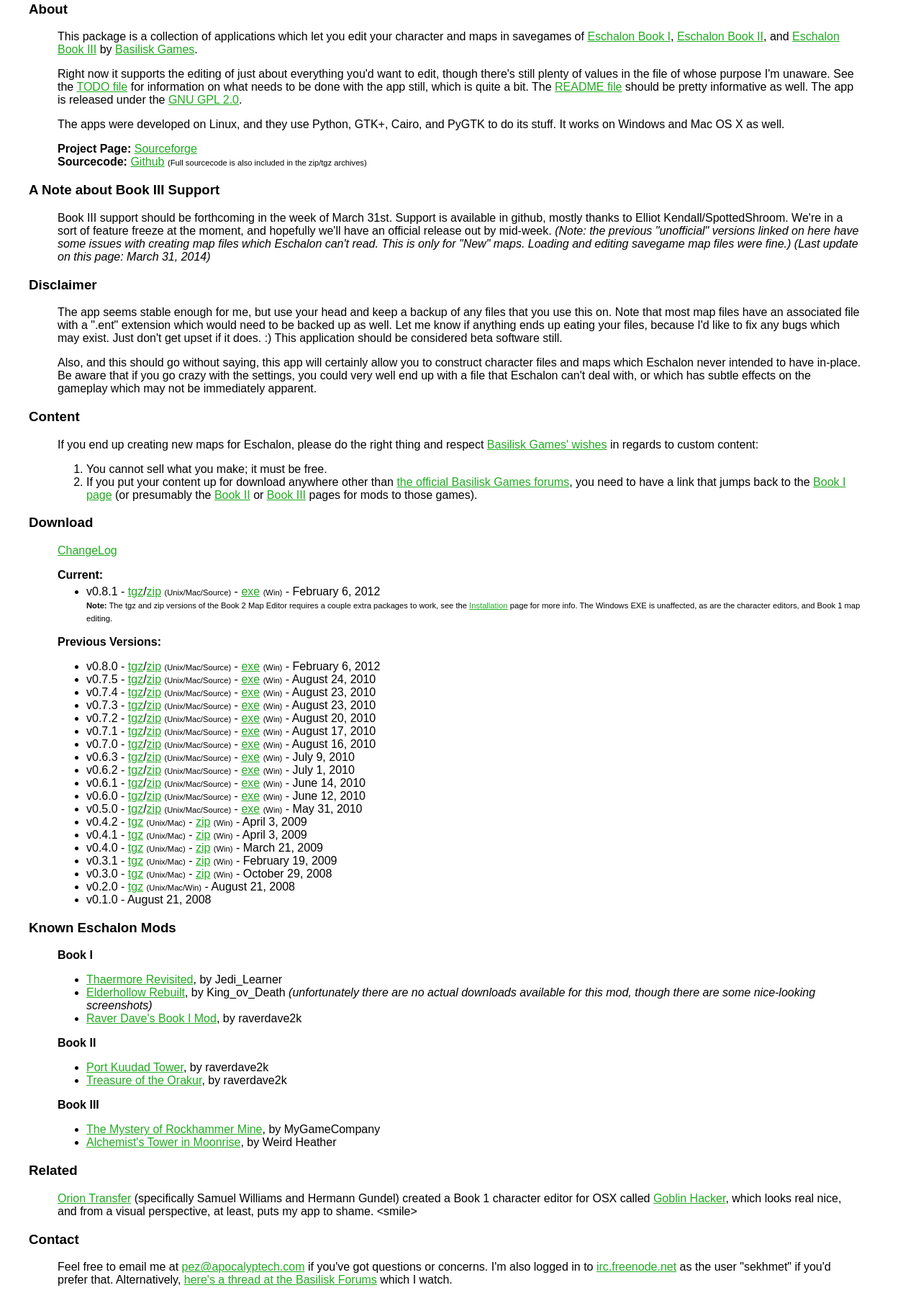
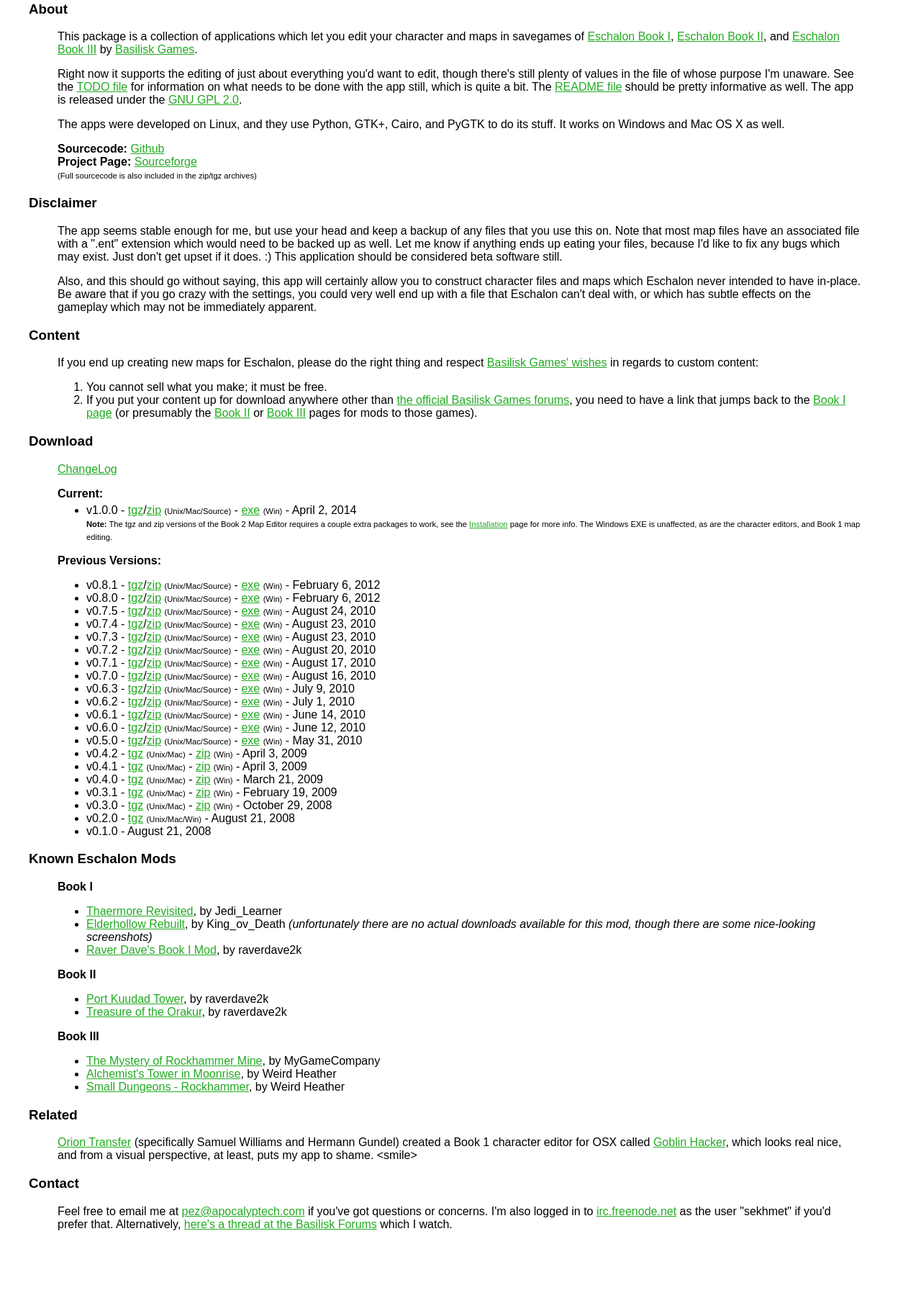
Before and after one commit to apocalyptech/eschalon_utils_web, a PHP site: page / in a window 1280 px wide. Shown: the part 554-2357 px from the top of the page at 72% size. After the commit the page ends 2263 px from the top, so only its background shows below. Run offline with PHP 8.4, Linux system fonts and the light colour scheme.

Commit message:
Initial revision of 1.0.0 release.  Planning on cleaning that up a little bit to make the releases more obvious

```diff
--- a/index.php
+++ b/index.php
@@ -31,23 +31,10 @@ pretty informative as well.  The app is released under the
 PyGTK to do its stuff.  It works on Windows and Mac OS X as well.</p>
 
 <p>
+<strong>Sourcecode:</strong> <a href="https://github.com/apocalyptech/eschalon_utils">Github</a><br>
 <strong>Project Page:</strong> <a href="https://sourceforge.net/projects/eschalonutils/">Sourceforge</a><br>
-<strong>Sourcecode:</strong> <a href="https://github.com/apocalyptech/eschalon_utils">Github</a>
 <span class="smalltext">(Full sourcecode is also included in the zip/tgz archives)</span>
 </p>
-</blockquote>
-
-<h3>A Note about Book III Support</h3>
-
-<blockquote>
-<p>Book III support should be forthcoming in the week of March 31st.  Support
-is available in github, mostly thanks to Elliot Kendall/SpottedShroom.
-We're in a sort of feature freeze at the moment, and hopefully we'll have
-an official release out by mid-week.  <em>(Note: the previous "unofficial"
-versions linked on here have some issues with creating map files which
-Eschalon can't read.  This is only for "New" maps.  Loading and editing
-savegame map files were fine.)</em>
-<em>(Last update on this page: March 31, 2014)</em></p>
 </blockquote>
 
 <h3>Disclaimer</h3>
@@ -89,25 +76,17 @@ thing and respect
 
 <h3>Download</h3>
 
-<!--
-Hm, I believe these should all be taken care of.
-<span class="smalltext"><a href="usage.php#issues">Known Issues</a></span>
--->
+<blockquote>
 
-<blockquote>
-<!--
-<p><a href="http://dx4.org/eschalon_utils/eschalon_utils_setup.exe">Unofficial pre-release (Windows)</a></p>
-
-<p><a href="http://dx4.org/eschalon_utils/Eschalon%20Utils.dmg">Unofficial pre-release (Mac OS X)</a></p>
--->
-<p><a href="dist/eschalon_utils-0.8.1/ChangeLog.txt">ChangeLog</a></p>
+<p><a href="dist/eschalon_utils-current/ChangeLog.txt">ChangeLog</a></p>
 <strong>Current:</strong>
 <ul>
-<? esch_rel('0.8.1', 'February 6, 2012', true); ?>
+<? esch_rel('1.0.0', 'April 2, 2014', true); ?>
 </ul>
 <p>
 <strong>Previous Versions:</strong>
 <ul>
+<? esch_rel('0.8.1', 'February 6, 2012'); ?>
 <? esch_rel('0.8.0', 'February 6, 2012'); ?>
 <? esch_rel('0.7.5', 'August 24, 2010'); ?>
 <? esch_rel('0.7.4', 'August 23, 2010'); ?>
@@ -150,6 +129,7 @@ screenshots)</em></li>
 <ul>
 <li><a href="http://www.basiliskgames.com/forums/viewtopic.php?f=26&t=9211">The Mystery of Rockhammer Mine</a>, by MyGameCompany</li>
 <li><a href="http://www.basiliskgames.com/forums/viewtopic.php?f=26&t=9015">Alchemist's Tower in Moonrise</a>, by Weird Heather</li>
+<li><a href="http://www.basiliskgames.com/forums/viewtopic.php?f=34&t=9263">Small Dungeons - Rockhammer</a>, by Weird Heather</li>
 </ul>
 </blockquote>
 
```
Also changed, not shown: usage.php (+0 -38 lines).
